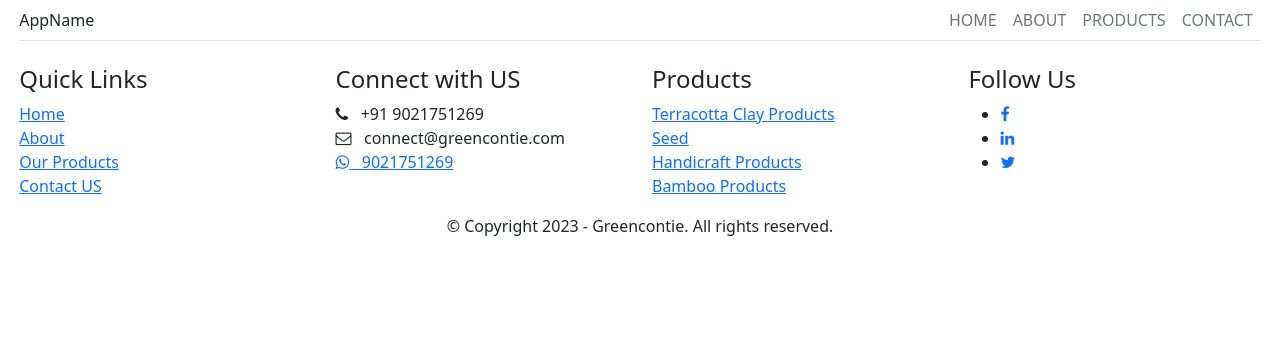
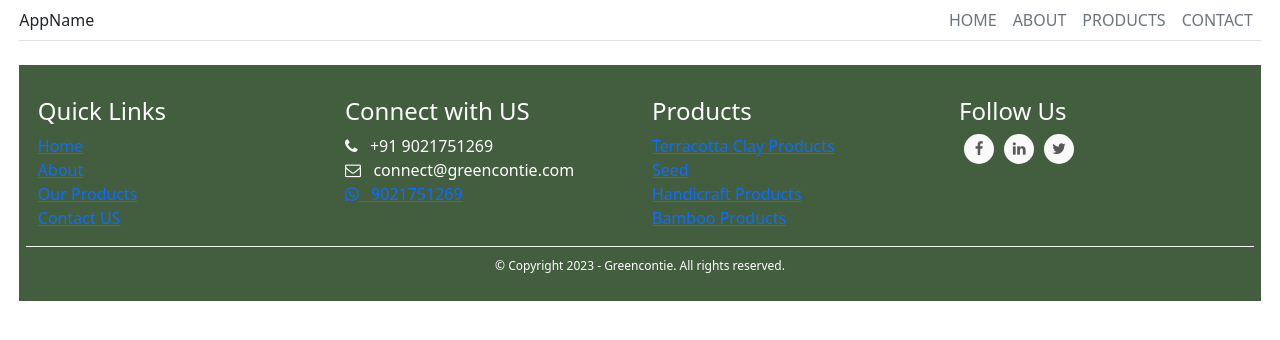
Before and after one commit to gunesh/my-apps, a React (Create React App) app: page / in a window 1280 px wide. Shown: the top 340 px of the page. Built offline with nearby package versions, Linux system fonts and the light colour scheme.

Commit message:
1 file modified

```diff
--- a/src/style.scss
+++ b/src/style.scss
@@ -1,4 +1,136 @@
-.site-app{
+.site-app {
   margin: 0 auto;
-   width: 97%;
+  width: 97%;
+
+  footer {
+    background: #435e3f;
+    background: -webkit-linear-gradient(59deg, #435e3f, #435e3f);
+    background: linear-gradient(59deg, #435e3f, #435e3f);
+    color: white;
+    /* margin-top:100px; */
+
+    /*FOOTER*/
+
+    .containers {
+      margin: 0 auto;
+      width: 97%;
+    }
+    .ready-to-move {
+      background-color: brown;
+      padding: 20px;
+      color: #fff;
+      font-weight: bold;
+    }
+    .call-request {
+      width: auto;
+      margin-left: 50px;
+      background-color: #fff !important;
+      border: none !important;
+      color: brown !important;
+      font-weight: bold;
+    }
+
+    footer a {
+      color: #fff;
+      font-size: 14px;
+      transition-duration: 0.2s;
+    }
+
+    footer a:hover {
+      color: #fa944b;
+      text-decoration: none;
+    }
+
+    .copy {
+      font-size: 12px;
+      padding: 10px;
+      border-top: 1px solid #ffffff;
+    }
+
+    .footer-middle {
+      padding-top: 2em;
+      color: white;
+    }
+
+    /*SOCİAL İCONS*/
+
+    /* footer social icons */
+
+    ul.social-network {
+      list-style: none;
+      display: inline;
+      margin-left: 0 !important;
+      padding: 0;
+    }
+
+    ul.social-network li {
+      display: inline;
+      margin: 0 5px;
+    }
+
+    /* footer social icons */
+
+    .social-network a.icoFacebook:hover {
+      background-color: #3b5998;
+    }
+
+    .social-network a.icoLinkedin:hover {
+      background-color: #007bb7;
+    }
+
+    .social-network a.icoFacebook:hover i,
+    .social-network a.icoLinkedin:hover i {
+      color: #fff;
+    }
+
+    .social-network a.socialIcon:hover,
+    .socialHoverClass {
+      color: #44bcdd;
+    }
+
+    .social-circle li a {
+      display: inline-block;
+      position: relative;
+      margin: 0 auto 0 auto;
+      -moz-border-radius: 50%;
+      -webkit-border-radius: 50%;
+      border-radius: 50%;
+      text-align: center;
+      width: 30px;
+      height: 30px;
+      font-size: 15px;
+    }
+
+    .social-circle li i {
+      margin: 0;
+      line-height: 30px;
+      text-align: center;
+    }
+
+    .social-circle li a:hover i,
+    .triggeredHover {
+      -moz-transform: rotate(360deg);
+      -webkit-transform: rotate(360deg);
+      -ms--transform: rotate(360deg);
+      transform: rotate(360deg);
+      -webkit-transition: all 0.2s;
+      -moz-transition: all 0.2s;
+      -o-transition: all 0.2s;
+      -ms-transition: all 0.2s;
+      transition: all 0.2s;
+    }
+
+    .social-circle i {
+      color: #595959;
+      -webkit-transition: all 0.8s;
+      -moz-transition: all 0.8s;
+      -o-transition: all 0.8s;
+      -ms-transition: all 0.8s;
+      transition: all 0.8s;
+    }
+
+    .social-network a {
+      background-color: #f9f9f9;
+    }
+  }
 }
```
